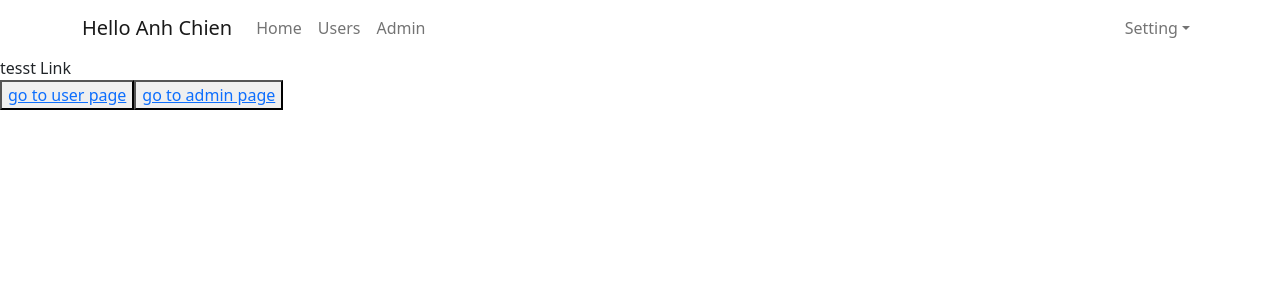
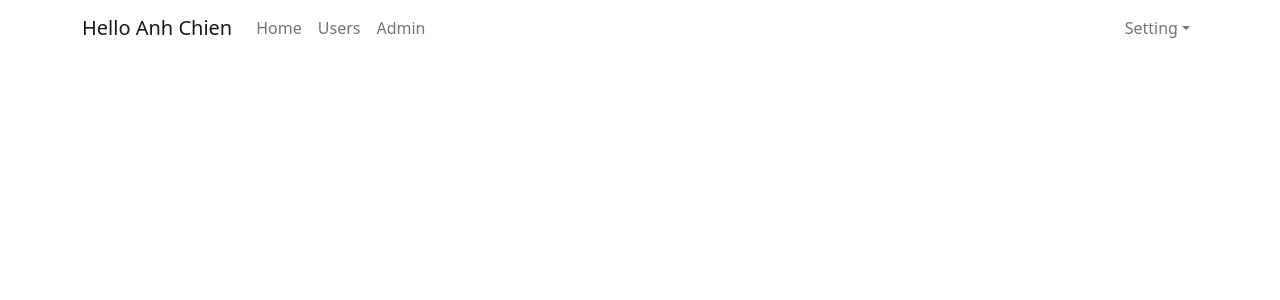
Before and after one commit to chien1605/react_project, a React (Create React App) app: page / in a window 1280 px wide. Shown: the top 300 px of the page. Built offline with nearby package versions, Linux system fonts and the light colour scheme.

Commit message:
new codemm

```diff
--- a/src/App.js
+++ b/src/App.js
@@ -1,22 +1,22 @@
 import './App.scss';
 import Header from "./components/Header/Header";
-import {Link} from "react-router-dom";
+import {Link, Outlet} from "react-router-dom";
 
 const App = () => {
     return (
         <div className="app-container">
-            <Header/>
-            <div>
-                tesst Link
-                <div>
-                    <button>
-                        <Link to="/users">go to user page</Link>
-                    </button>
-                    <button>
-                        <Link to="/admins">go to admin page</Link>
-                    </button>
+            <div className="header-container">
+                <Header/>
+            </div>
+            <div className="main-container">
+                <div className="sidenav-container">
+
+                </div>
+                <div className="app-content">
+                    <Outlet/>
                 </div>
             </div>
+
         </div>
     );
 }
--- a/src/index.js
+++ b/src/index.js
@@ -15,9 +15,10 @@
     {/*<React.StrictMode>*/}
       <BrowserRouter>
           <Routes>
-              <Route path = "/" element={<App/>}/>
-              <Route path = "/users" element={<User/>}/>
-              <Route path = "/admins" element={<Admin/>}/>
+              <Route path = "/" element={<App/>}>
+                  <Route path = "/users" element={<User/>}/>
+                  <Route path = "/admins" element={<Admin/>}/>
+              </Route>
           </Routes>
       </BrowserRouter>
     {/*</React.StrictMode>*/}
```
